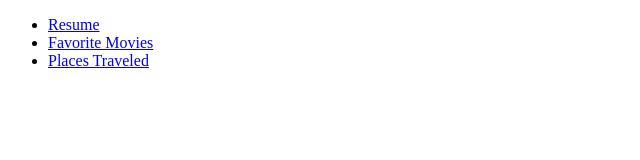
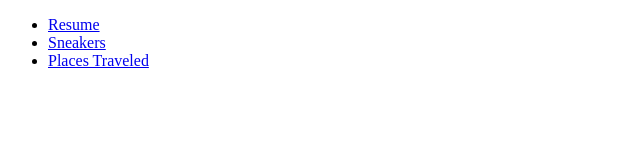
Before and after one commit to AzzamA1/Project1, a plain HTML site: page page3.html in a window 1280 px wide. Shown: the full height of the page, 0-640 px from the left. Drawn offline with Linux system fonts and the light colour scheme.

```diff
--- a/page3.html
+++ b/page3.html
@@ -7,7 +7,7 @@
 <body>
   <ul>
     <li><a href="index.html">Resume</a></li>
-	<li><a href="page2.html">Favorite Movies</a></li>
+	<li><a href="page2.html">Sneakers</a></li>
 	<li><a href="page3.html">Places Traveled</a></li>
   </ul>
 </body>
```
